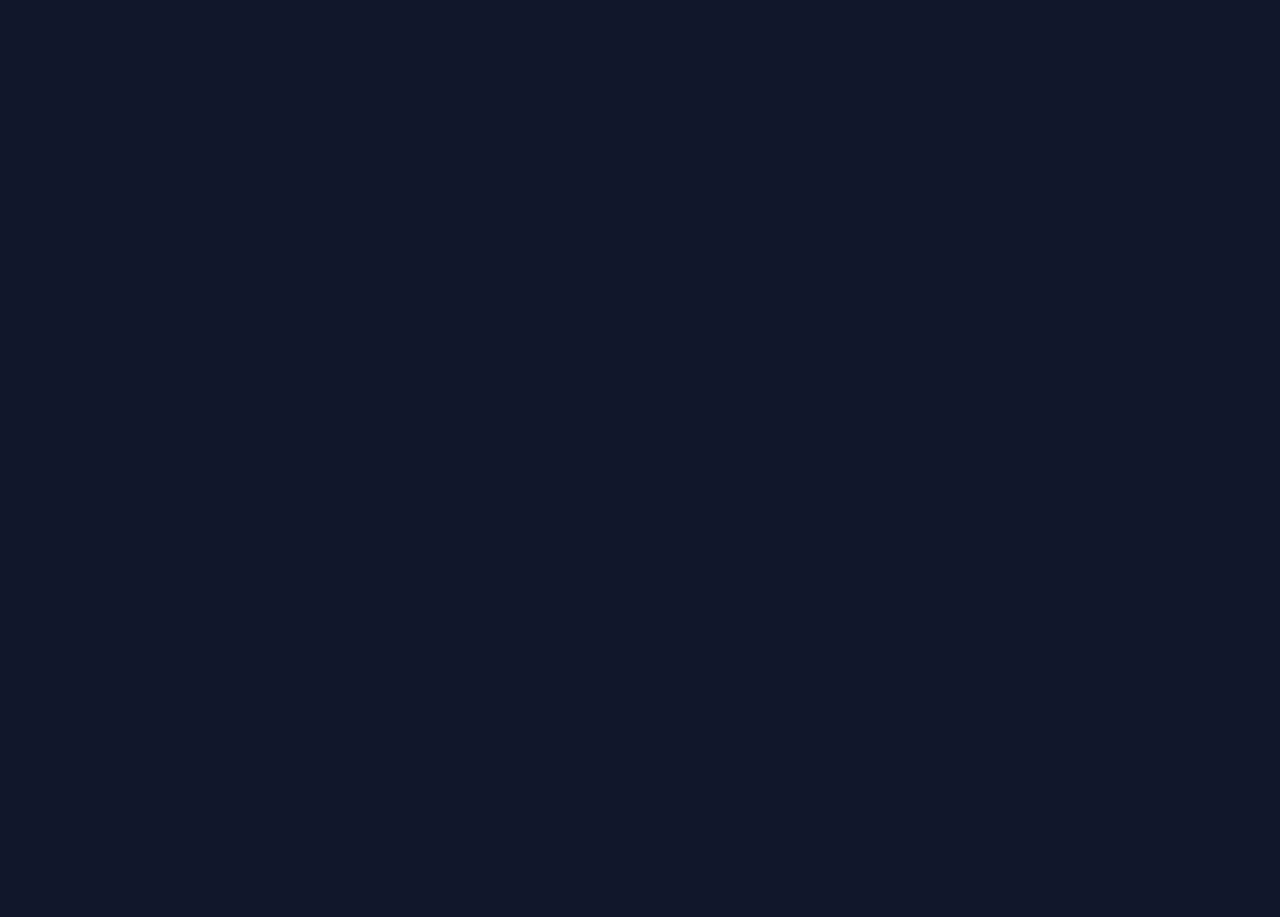
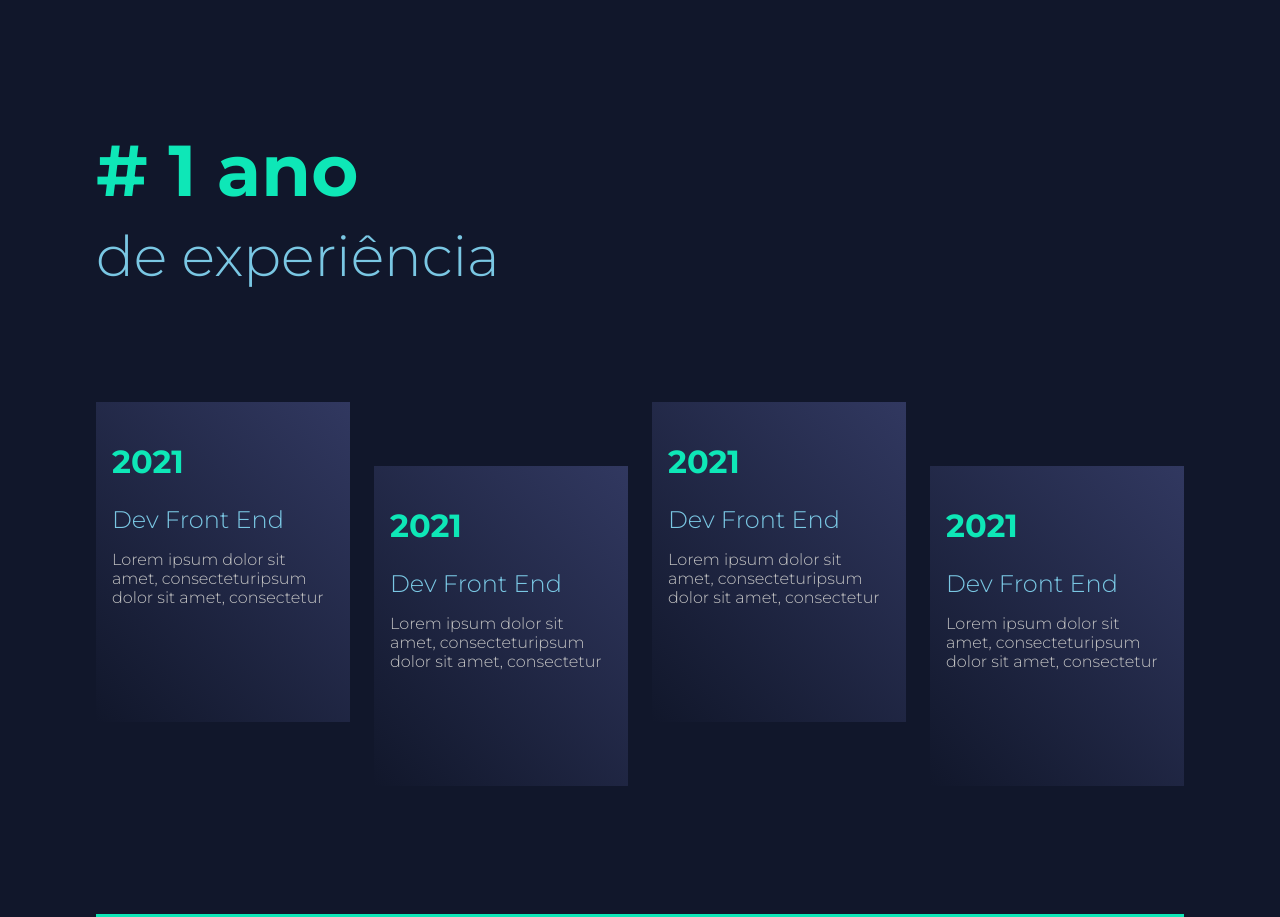
Before and after one commit to PauloGrijp/portfolio, a Next.js app: page / in a window 1280 px wide. Shown: the part 620-1537 px from the top of the page. Before the commit the page ends 800 px from the top, so only its background shows below. Built offline with nearby package versions, Linux system fonts and the light colour scheme.

Commit message:
expirience section

```diff
--- /dev/null
+++ b/src/components/Experiences/ExperienceItem.tsx
@@ -0,0 +1,25 @@
+import { ItemContainer } from './styles';
+
+interface ExperienceItemProps {
+  year: string;
+  title: string;
+  description: string;
+}
+
+export default function ExperienceItem({
+  year,
+  title,
+  description
+}: ExperienceItemProps) {
+  return (
+    <div>
+      <ItemContainer>
+        <div>
+          <h1>{year}</h1>
+          <h2>{title}</h2>
+          <p>{description}</p>
+        </div>
+      </ItemContainer>
+    </div>
+  );
+}
--- /dev/null
+++ b/src/components/Experiences/index.tsx
@@ -0,0 +1,37 @@
+import React from 'react';
+import SectionTitle from '../SectionTitle';
+import ExperienceItem from './ExperienceItem';
+import { Container } from './styles';
+
+function Experiences() {
+  return (
+    <Container>
+      <SectionTitle title="1 ano" description="de experiência" />
+
+      <section>
+        <ExperienceItem
+          year="2021"
+          title="Dev Front End"
+          description="Lorem ipsum dolor sit amet, consecteturipsum dolor sit amet, consectetur"
+        />
+        <ExperienceItem
+          year="2021"
+          title="Dev Front End"
+          description="Lorem ipsum dolor sit amet, consecteturipsum dolor sit amet, consectetur"
+        />
+        <ExperienceItem
+          year="2021"
+          title="Dev Front End"
+          description="Lorem ipsum dolor sit amet, consecteturipsum dolor sit amet, consectetur"
+        />
+        <ExperienceItem
+          year="2021"
+          title="Dev Front End"
+          description="Lorem ipsum dolor sit amet, consecteturipsum dolor sit amet, consectetur"
+        />
+      </section>
+    </Container>
+  );
+}
+
+export default Experiences;
--- /dev/null
+++ b/src/components/Experiences/styles.ts
@@ -0,0 +1,113 @@
+import styled from 'styled-components';
+
+export const Container = styled.section`
+  width: 100%;
+
+  > section {
+    width: 100%;
+    margin-top: 7rem;
+    display: flex;
+    gap: 1.5rem;
+    padding-bottom: 8rem;
+    border-bottom: 3px solid ${({ theme }) => theme.primary};
+
+    div:nth-child(even) {
+      margin-top: 4rem;
+    }
+
+    @media (max-width: 1000px) {
+      gap: 1rem;
+    }
+
+    @media (max-width: 700px) {
+      flex-direction: column;
+      margin-top: 5rem;
+      gap: 2rem;
+
+      div:nth-child(even) {
+        margin-top: 0;
+      }
+    }
+  }
+`;
+
+export const ItemContainer = styled.div`
+  > div {
+    background: ${({ theme }) => theme.gradient};
+    padding: 2.5rem 1rem 1rem;
+    height: 20rem;
+    display: flex;
+    flex-direction: column;
+    align-items: flex-start;
+    justify-content: flex-start;
+
+    transition: 0.5s;
+
+    h1 {
+      color: ${({ theme }) => theme.primary};
+      font-size: 2rem;
+      margin-bottom: 1.5rem;
+    }
+
+    h2 {
+      color: ${({ theme }) => theme.secondary};
+      font-size: 1.5rem;
+      font-weight: 300;
+      margin-bottom: 1rem;
+    }
+
+    p {
+      color: ${({ theme }) => theme.textLight};
+      font-size: 1rem;
+      font-weight: 300;
+    }
+  }
+
+  &:hover > div {
+    filter: brightness(1.3);
+    transform: translateY(-20px);
+  }
+
+  @media (max-width: 1000px) {
+    > div {
+      height: auto;
+      padding-top: 1.5rem;
+
+      h1 {
+        font-size: 1.2rem;
+        margin-bottom: 1rem;
+      }
+
+      h1 {
+        font-size: 1rem;
+      }
+
+      p {
+        font-size: 0.9rem;
+      }
+    }
+  }
+
+  @media (max-width: 700px) {
+    > div {
+      height: auto;
+      padding: 2rem;
+
+      h1 {
+        font-size: 2rem;
+      }
+
+      h2 {
+        font-size: 1.5rem;
+      }
+
+      p {
+        font-size: 1rem;
+      }
+    }
+
+    &:hover > div {
+      transform: translateY(-5px);
+    }
+  }
+`;
--- /dev/null
+++ b/src/components/SectionTitle/index.tsx
@@ -0,0 +1,18 @@
+import { ReactNode } from 'react';
+import { Container } from './styles';
+
+interface SectionTitleProps {
+  title: string | ReactNode;
+  description?: string | ReactNode;
+}
+
+function SectionTitle({ title, description }: SectionTitleProps) {
+  return (
+    <Container>
+      <h1># {title}</h1>
+      {description && <h2>{description}</h2>}
+    </Container>
+  );
+}
+
+export default SectionTitle;
--- /dev/null
+++ b/src/components/SectionTitle/styles.ts
@@ -0,0 +1,40 @@
+import styled from 'styled-components';
+
+export const Container = styled.div`
+  width: 100%;
+  display: flex;
+  flex-direction: column;
+  align-items: flex-start;
+  gap: 0.5rem;
+
+  h1 {
+    color: ${({ theme }) => theme.primary};
+    font-size: 4.5rem;
+  }
+
+  h2 {
+    color: ${({ theme }) => theme.secondary};
+    font-weight: 300;
+    font-size: 3.5rem;
+  }
+
+  @media (max-width: 1000px) {
+    h1 {
+      font-size: 2.5rem;
+    }
+
+    h2 {
+      font-size: 1.8rem;
+    }
+  }
+
+  @media (max-width: 500px) {
+    h1 {
+      font-size: 1.8rem;
+    }
+
+    h2 {
+      font-size: 1.2rem;
+    }
+  }
+`;
--- a/src/pages/index.tsx
+++ b/src/pages/index.tsx
@@ -2,6 +2,7 @@
 
 import Header from '../components/Header';
 import HomeHero from '../components/HomeHero';
+import Experiences from '../components/Experiences';
 
 export default function Home() {
   return (
@@ -10,6 +11,7 @@
 
       <main className="container">
         <HomeHero />
+        <Experiences />
       </main>
     </HomeContainer>
   );
```
Also changed, not shown: .eslintrc.js, public/image/cartoonCode.png (deleted).
